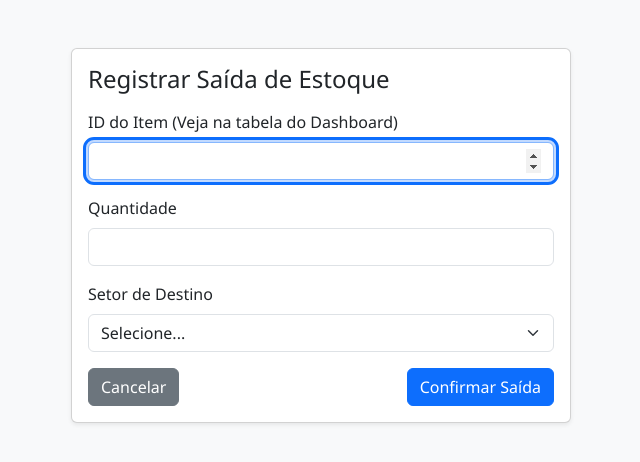
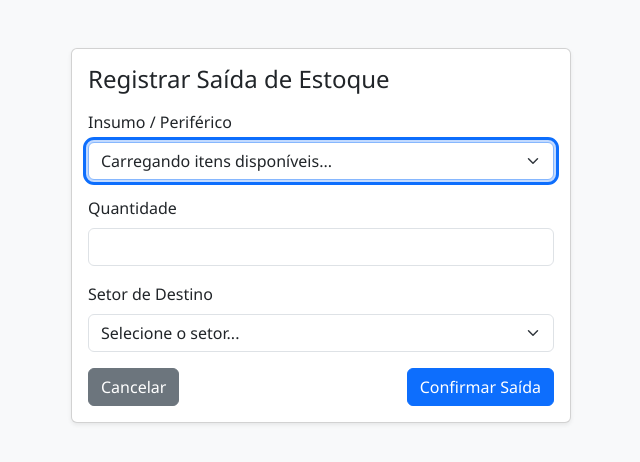
Before and after one commit to luispaulo624/sicoge-ti-mvp, a plain HTML site: page frontend/saida.html in a window 1280 px wide. Shown: the whole page, without its empty margins (319-959 px from the left). Drawn offline with nearby package versions, Linux system fonts and the light colour scheme; files that its build step writes are made by us from their sources.

Commit message:
atualização saida.html

```diff
--- a/frontend/saida.html
+++ b/frontend/saida.html
@@ -14,20 +14,25 @@
                 <h4 class="mb-3">Registrar Saída de Estoque</h4>
                 <form id="form-movimentacao">
                     <div class="mb-3">
-                        <label class="form-label">ID do Item (Veja na tabela do Dashboard)</label>
-                        <input type="number" id="item_id" class="form-control" required autofocus>
+                        <label for="item_id" class="form-label">Insumo / Periférico</label>
+                        <select id="item_id" class="form-select" required autofocus>
+                            <option value="">Carregando itens disponíveis...</option>
+                        </select>
                     </div>
                     <div class="mb-3">
-                        <label class="form-label">Quantidade</label>
+                        <label for="quantidade" class="form-label">Quantidade</label>
                         <input type="number" id="quantidade" class="form-control" required min="1">
                     </div>
                     <div class="mb-3">
-                        <label class="form-label">Setor de Destino</label>
+                        <label for="setor" class="form-label">Setor de Destino</label>
                         <select id="setor" class="form-select" required>
-                            <option value="">Selecione...</option>
-                            <option value="Escola Municipal A">Escola Municipal A</option>
-                            <option value="Secretaria Municipal">Secretaria Municipal</option>
-                            <option value="Administração">Administração</option>
+                            <option value="">Selecione o setor...</option>
+                            <option value="Secretaria de Educação">Secretaria de Educação</option>
+                            <option value="Secretaria de Saúde">Secretaria de Saúde</option>
+                            <option value="Administração / Prefeitura">Administração / Prefeitura</option>
+                            <option value="Assistência Social / CRAS">Assistência Social / CRAS</option>
+                            <option value="Escolas Municipais">Escolas Municipais</option>
+                            <option value="Finanças e Tributação">Finanças e Tributação</option>
                         </select>
                     </div>
                     <div class="d-flex justify-content-between">
@@ -38,6 +43,6 @@
             </div>
         </div>
     </div>
-    <script src="/app/js/app.js"></script>
+    <script src="/app/js/app.js?v=3"></script>
 </body>
 </html>
```
